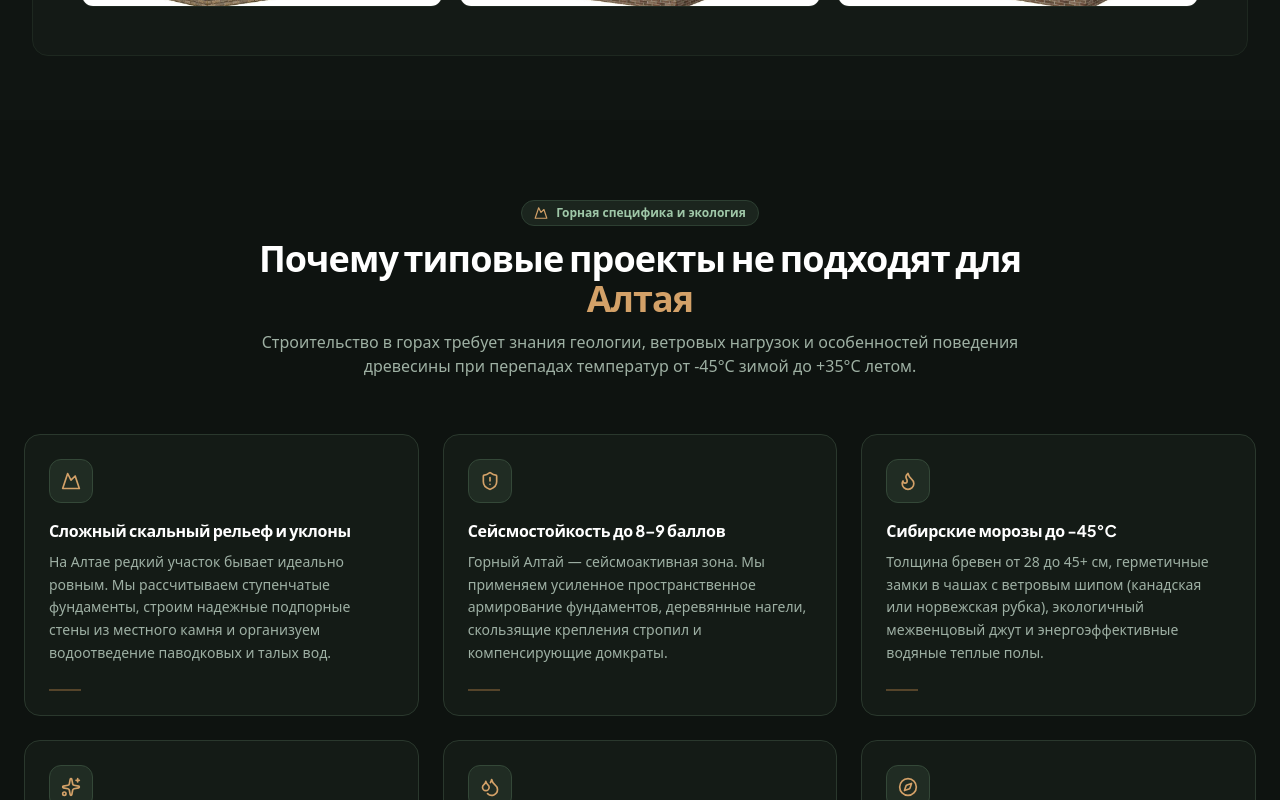
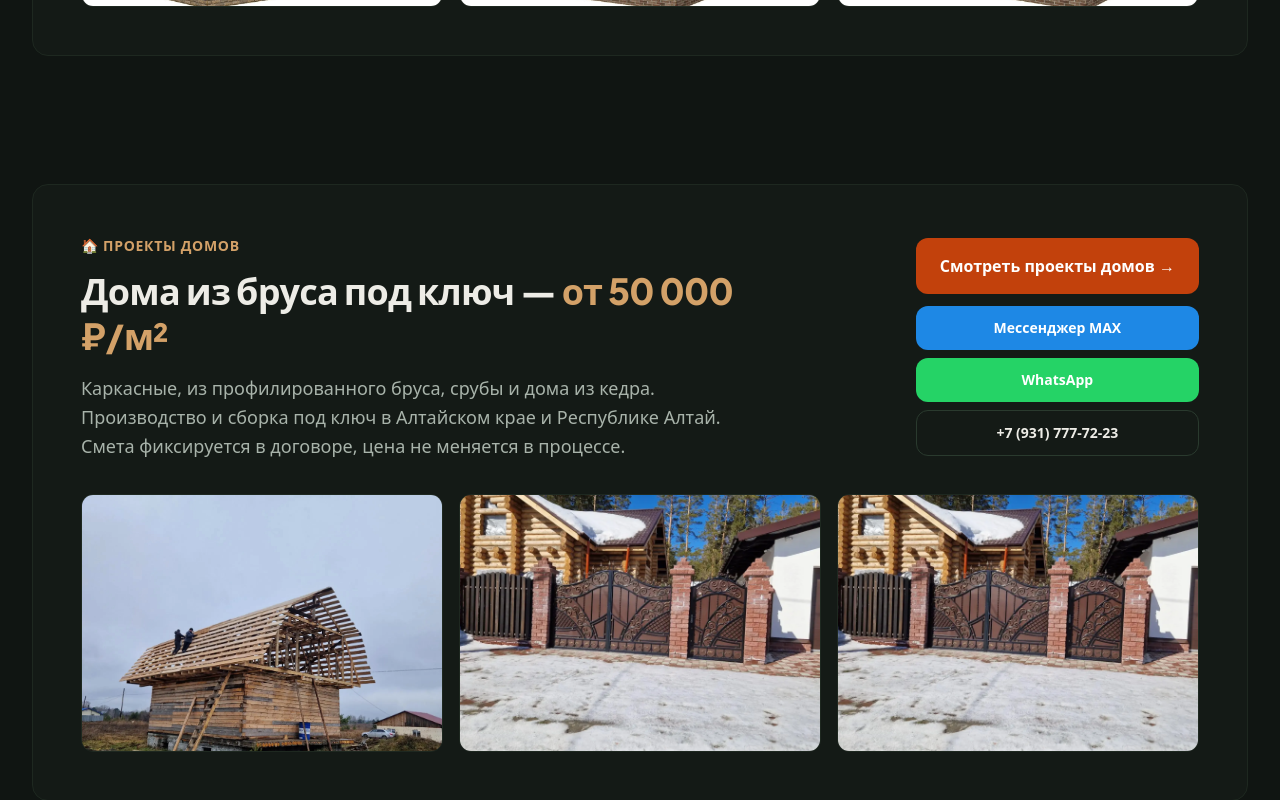
Before and after one commit to calf288-lab/altaistroy, a React (Vite) app: page / in a window 1280 px wide. Shown: the part 9060-9860 px from the top of the page. Built offline with nearby package versions, Linux system fonts and the light colour scheme; a web font is replaced by a local one.

Commit message:
feat: add DomaTeaser section (дома от 50к/м2, MAX приоритет, реальные фото)

```diff
--- a/src/App.tsx
+++ b/src/App.tsx
@@ -6,6 +6,7 @@ import Calculator from './components/Calculator';
 import Services from './components/Services';
 import Portfolio from './components/Portfolio';
 import BaniTeaser from './components/BaniTeaser';
+import DomaTeaser from './components/DomaTeaser';
 import WhyAltai from './components/WhyAltai';
 import Process from './components/Process';
 import ReviewsAndFaq from './components/ReviewsAndFaq';
@@ -54,6 +55,7 @@ export default function App() {
 
         {/* 4.5 Bani catalog teaser (48 проектов) */}
         <BaniTeaser />
+        <DomaTeaser />
 
         {/* 5. Specifics of Mountain Construction on Altai */}
         <WhyAltai />
--- /dev/null
+++ b/src/components/DomaTeaser.tsx
@@ -0,0 +1,37 @@
+import { CONTACT_INFO } from '../data/altaiData';
+const WA = 'https://wa.me/79317777223';
+const TEL = 'tel:+79317777223';
+export default function DomaTeaser() {
+  return (
+    <section id="doma" className="bg-[#101512] py-16 px-4 sm:px-6 lg:px-8">
+      <div className="max-w-7xl mx-auto rounded-2xl border border-[#1e2820] bg-[#141a16] p-8 sm:p-12">
+        <div className="flex flex-col lg:flex-row lg:items-center lg:justify-between gap-8">
+          <div className="max-w-2xl">
+            <span className="inline-block text-[#d3a168] text-sm font-semibold tracking-wider uppercase mb-3">🏠 Проекты домов</span>
+            <h2 className="text-3xl sm:text-4xl font-extrabold text-[#edece6] leading-tight mb-4">Дома из бруса под ключ — <span className="text-[#d3a168]">от 50 000 ₽/м²</span></h2>
+            <p className="text-[#a8b3aa] text-base sm:text-lg leading-relaxed">Каркасные, из профилированного бруса, срубы и дома из кедра. Производство и сборка под ключ в Алтайском крае и Республике Алтай. Смета фиксируется в договоре, цена не меняется в процессе.</p>
+          </div>
+          <div className="flex flex-col gap-3 lg:min-w-[280px]">
+            <a href="/blog/dom-brus-cena-altai.html" className="inline-flex items-center justify-center rounded-xl bg-[#c2410c] hover:bg-[#d4530f] text-white font-bold px-6 py-4 text-base transition-colors">Смотреть проекты домов →</a>
+            <div className="grid grid-cols-1 sm:grid-cols-3 lg:grid-cols-1 gap-2">
+              <a href={CONTACT_INFO.maxMessengerUrl} target="_blank" rel="noopener" className="inline-flex items-center justify-center rounded-xl bg-[#1e88e5] hover:brightness-110 text-white font-semibold px-4 py-3 text-sm transition">Мессенджер MAX</a>
+              <a href={WA} target="_blank" rel="noopener" className="inline-flex items-center justify-center rounded-xl bg-[#25d366] hover:brightness-110 text-white font-semibold px-4 py-3 text-sm transition">WhatsApp</a>
+              <a href={TEL} className="inline-flex items-center justify-center rounded-xl border border-[#2a3a2e] hover:border-[#d3a168] text-[#edece6] font-semibold px-4 py-3 text-sm transition">+7 (931) 777-72-23</a>
+            </div>
+          </div>
+        </div>
+        <div className="grid grid-cols-1 sm:grid-cols-3 gap-4 mt-8">
+          {[
+            { src: '/images/projects/dom-brus/v026.webp', alt: 'Проект дома из бруса 120 м²' },
+            { src: '/images/projects/dom-brus/v030.webp', alt: 'Проект дома из бруса 150 м²' },
+            { src: '/images/projects/dom-brus/hero-house.webp', alt: 'Дом из бруса под ключ' },
+          ].map((p, i) => (
+            <a key={i} href="/blog/dom-brus-cena-altai.html" className="group block rounded-xl overflow-hidden border border-[#1e2820] bg-[#101512] hover:border-[#d3a168] transition-colors">
+              <img src={p.src} alt={p.alt} className="w-full h-64 object-cover object-top" loading="lazy" />
+            </a>
+          ))}
+        </div>
+      </div>
+    </section>
+  );
+}
```
